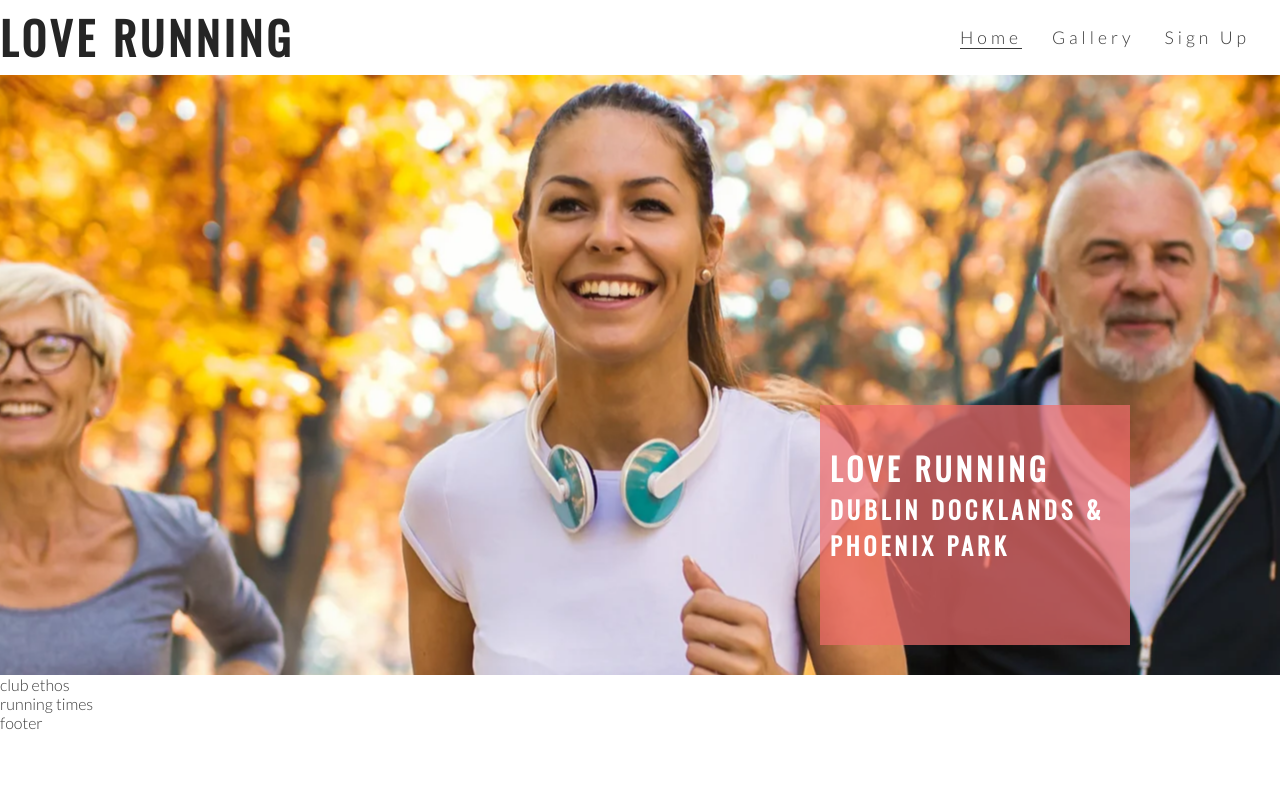
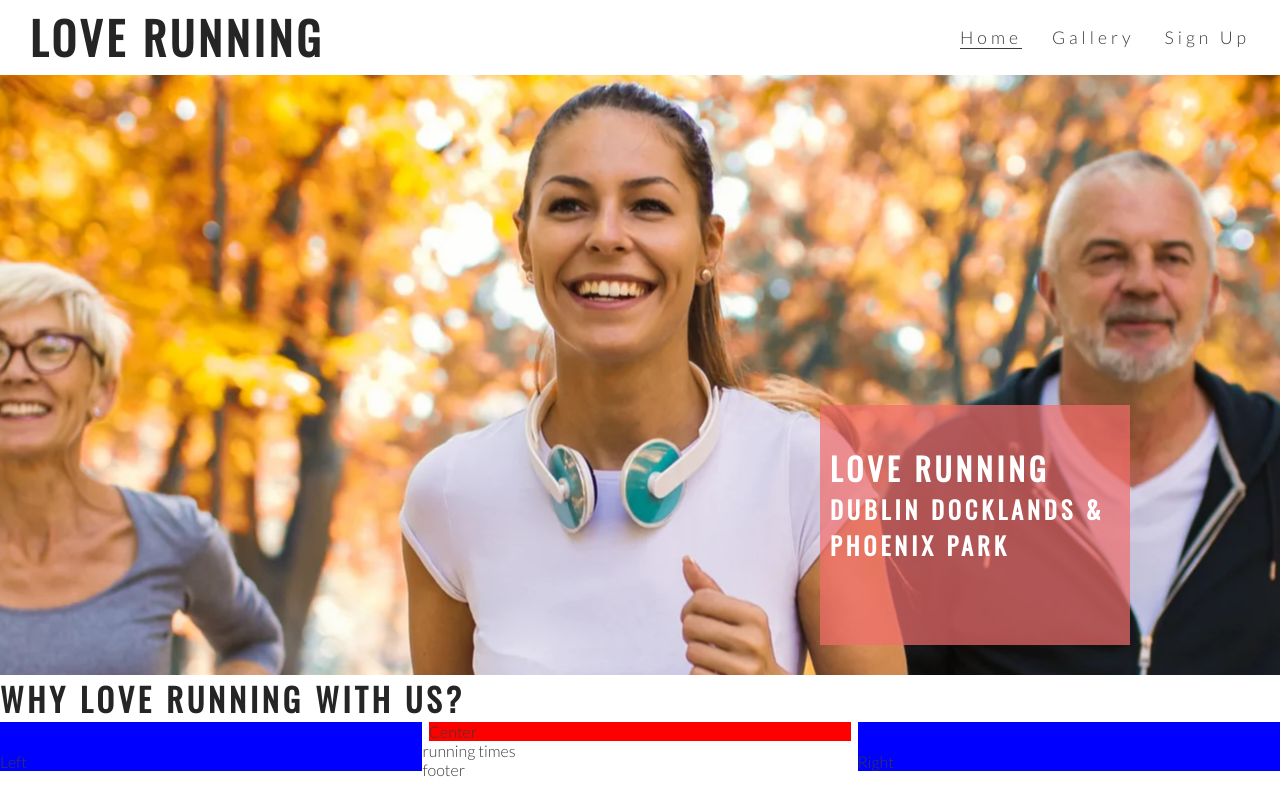
Before and after one commit to dannymac90/Love-running, a plain HTML site: page index.html in a window 1280 px wide. Drawn offline with nearby package versions, Linux system fonts and the light colour scheme.

Commit message:
Add ethos main structure

```diff
--- a/assets/css/style.css
+++ b/assets/css/style.css
@@ -24,7 +24,8 @@ h2 {
 
 #logo {
     float: left;
-    font-size: 280%
+    font-size: 280%;
+    margin-left: 30px;
 }
 
 #menu {
@@ -110,3 +111,27 @@ animation-fill-mode: forwards; */
 
     position: absolute;
 }
+
+#club-ethos {
+    height: 600px;
+}
+
+#left-about {
+    padding-top: 30px;
+    width: 33%;
+    float: left;
+    background-color: blue;
+}
+
+#right-about {
+    padding-top: 30px;
+    width: 33%;
+    float: right;
+    background-color: blue;
+}
+
+#center-about {
+    width: 33%;
+    margin: 0 auto;
+    background-color: red;
+}
--- a/index.html
+++ b/index.html
@@ -38,8 +38,11 @@
             <h3>Dublin Docklands & Phoenix Park</h3>
         </div>
     </section>
-    <section>
-        club ethos
+    <section id="club ethos"></section>
+        <h1>Why Love Running With Us?</h1>
+        <div id="left-about">Left</div>
+        <div id="right-about">Right</div>
+        <div id="center-about">Center</div>
     </section>
     <section>
         running times
```
